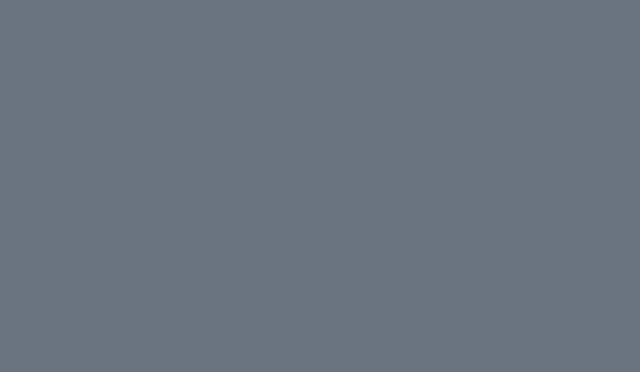
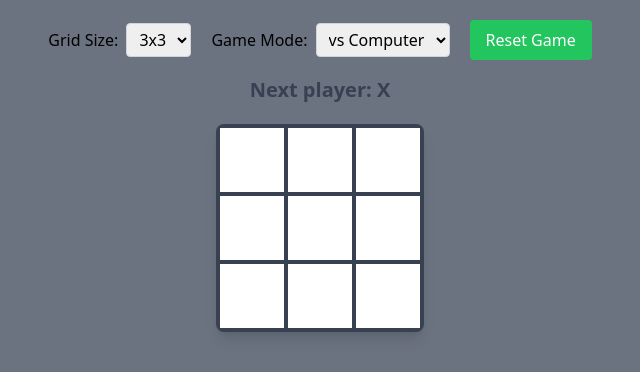
Before and after one commit to alank101/puzzle-games, a React (Create React App) app: page /TicTacToe in a window 1280 px wide. Before the commit this address had no page. Shown: the top 372 px of the page, without its empty margins (320-960 px from the left). Built offline with nearby package versions, Linux system fonts and the light colour scheme.

Commit message:
added tic tac toe game

```diff
--- a/src/components/App.jsx
+++ b/src/components/App.jsx
@@ -2,6 +2,7 @@ import React from "react";
 import { Routes, Route } from "react-router-dom";
 import {default as LandingPage} from './LandingPage'
 import Unruly from "./Unruly/Unruly";
+import TicTacToe from "./TicTacToe/TicTacToe";
 
 
 
@@ -13,6 +14,7 @@ export default function App() {
       <Routes>
         <Route path='/' element={<LandingPage />}></Route>
         <Route path='Unruly' element={<Unruly /> }></Route>
+        <Route path='TicTacToe' element={<TicTacToe />}></Route>
       </Routes>
     </div>
   );
--- a/src/components/LandingPage.jsx
+++ b/src/components/LandingPage.jsx
@@ -3,6 +3,7 @@ import { Link } from "react-router-dom";
 import Unruly from '../images/Unruly.png'
 import Connect_4 from '../images/Connect_4.png'
 import Placeholder from '../images/Placeholder.png'
+import TicTacToe from "./TicTacToe/TicTacToe";
 
 export default function LandingPage() {
     return (
@@ -23,6 +24,12 @@ export default function LandingPage() {
                         <Link to='/Unruly' className="flex flex-col items-center">
                             <img src={Unruly} alt='' className="w-64 h-64" />
                             <span>Unruly</span>
+                        </Link>
+                    </div>
+                    <div className="flex items-center space-x-2">
+                        <Link to='/TicTacToe' className="flex flex-col items-center">
+                            <img src={TicTacToe} alt='' className="w-64 h-64" />
+                            <span>Tic Tac Toe</span>
                         </Link>
                     </div>
                 </div>
--- /dev/null
+++ b/src/components/TicTacToe/TicTacToe.jsx
@@ -0,0 +1,209 @@
+import React, { useState, useEffect } from "react";
+
+export default function TicTacToe() {
+    const [gridSize, setGridSize] = useState(3);
+    const [board, setBoard] = useState(createEmptyBoard(gridSize));
+    const [isXNext, setIsXNext] = useState(true);
+    const [gameMode, setGameMode] = useState('computer'); // 'computer' or 'human'
+
+    function createEmptyBoard(size) {
+        return Array(size).fill(null).map(() => Array(size).fill(null));
+    }
+
+    const handleClick = (row, col) => {
+        if (board[row][col] || calculateWinner(board)) return;
+
+        const newBoard = board.map(row => [...row]);
+        newBoard[row][col] = isXNext ? 'X' : 'O';
+        setBoard(newBoard);
+        setIsXNext(!isXNext);
+    };
+
+    const calculateWinner = (squares) => {
+        // Check rows
+        for (let i = 0; i < gridSize; i++) {
+            if (squares[i].every(square => square === squares[i][0] && square !== null)) {
+                return squares[i][0];
+            }
+        }
+
+        // Check columns
+        for (let i = 0; i < gridSize; i++) {
+            if (squares.every(row => row[i] === squares[0][i] && row[i] !== null)) {
+                return squares[0][i];
+            }
+        }
+
+        // Check diagonals
+        let mainDiagonal = true;
+        let antiDiagonal = true;
+        for (let i = 0; i < gridSize; i++) {
+            if (squares[i][i] !== squares[0][0] || squares[i][i] === null) {
+                mainDiagonal = false;
+            }
+            if (squares[i][gridSize - 1 - i] !== squares[0][gridSize - 1] || squares[i][gridSize - 1 - i] === null) {
+                antiDiagonal = false;
+            }
+        }
+        if (mainDiagonal) return squares[0][0];
+        if (antiDiagonal) return squares[0][gridSize - 1];
+
+        return null;
+    };
+
+    const findBestMove = (board) => {
+        // Try to win
+        for (let i = 0; i < gridSize; i++) {
+            for (let j = 0; j < gridSize; j++) {
+                if (!board[i][j]) {
+                    const newBoard = board.map(row => [...row]);
+                    newBoard[i][j] = 'O';
+                    if (calculateWinner(newBoard) === 'O') {
+                        return [i, j];
+                    }
+                }
+            }
+        }
+
+        // Block player from winning
+        for (let i = 0; i < gridSize; i++) {
+            for (let j = 0; j < gridSize; j++) {
+                if (!board[i][j]) {
+                    const newBoard = board.map(row => [...row]);
+                    newBoard[i][j] = 'X';
+                    if (calculateWinner(newBoard) === 'X') {
+                        return [i, j];
+                    }
+                }
+            }
+        }
+
+        // Try to take center if available
+        const center = Math.floor(gridSize / 2);
+        if (!board[center][center]) {
+            return [center, center];
+        }
+
+        // Take any available corner
+        const corners = [
+            [0, 0],
+            [0, gridSize - 1],
+            [gridSize - 1, 0],
+            [gridSize - 1, gridSize - 1]
+        ];
+        for (const [i, j] of corners) {
+            if (!board[i][j]) {
+                return [i, j];
+            }
+        }
+
+        // Take any available edge
+        for (let i = 0; i < gridSize; i++) {
+            for (let j = 0; j < gridSize; j++) {
+                if (!board[i][j]) {
+                    return [i, j];
+                }
+            }
+        }
+
+        return null;
+    };
+
+    useEffect(() => {
+        if (!isXNext && gameMode === 'computer') {
+            const timer = setTimeout(() => {
+                const move = findBestMove(board);
+                if (move) {
+                    const [row, col] = move;
+                    const newBoard = board.map(row => [...row]);
+                    newBoard[row][col] = 'O';
+                    setBoard(newBoard);
+                    setIsXNext(true);
+                }
+            }, 500);
+
+            return () => clearTimeout(timer);
+        }
+    }, [isXNext, board, gameMode]);
+
+    const resetGame = () => {
+        setBoard(createEmptyBoard(gridSize));
+        setIsXNext(true);
+    };
+
+    const winner = calculateWinner(board);
+    const status = winner
+        ? `Winner: ${winner}`
+        : board.flat().every(square => square)
+        ? "Game is a draw!"
+        : `Next player: ${isXNext ? 'X' : 'O'}`;
+
+    return (
+        <div className="flex flex-col items-center gap-5 p-5 max-w-2xl mx-auto">
+            <div className="flex flex-col gap-4 items-center">
+                <div className="flex gap-5 items-center">
+                    <label className="flex items-center gap-2">
+                        Grid Size:
+                        <select
+                            value={gridSize}
+                            onChange={(e) => {
+                                const newSize = Number(e.target.value);
+                                setGridSize(newSize);
+                                setBoard(createEmptyBoard(newSize));
+                                setIsXNext(true);
+                            }}
+                            className="px-2 py-1 rounded border border-gray-300 focus:outline-none focus:ring-2 focus:ring-green-500"
+                        >
+                            <option value={3}>3x3</option>
+                            <option value={4}>4x4</option>
+                            <option value={5}>5x5</option>
+                        </select>
+                    </label>
+                    <label className="flex items-center gap-2">
+                        Game Mode:
+                        <select
+                            value={gameMode}
+                            onChange={(e) => {
+                                setGameMode(e.target.value);
+                                resetGame();
+                            }}
+                            className="px-2 py-1 rounded border border-gray-300 focus:outline-none focus:ring-2 focus:ring-green-500"
+                        >
+                            <option value="computer">vs Computer</option>
+                            <option value="human">vs Human</option>
+                        </select>
+                    </label>
+                    <button
+                        onClick={resetGame}
+                        className="px-4 py-2 bg-green-500 text-white rounded hover:bg-green-600 transition-colors duration-200"
+                    >
+                        Reset Game
+                    </button>
+                </div>
+                <div className="text-xl font-bold text-gray-700">{status}</div>
+            </div>
+            <div
+                className="grid gap-1 bg-gray-700 p-1 rounded-lg shadow-lg"
+                style={{
+                    gridTemplateColumns: `repeat(${gridSize}, minmax(0, 1fr))`,
+                    gridTemplateRows: `repeat(${gridSize}, minmax(0, 1fr))`
+                }}
+            >
+                {board.map((row, rowIndex) => (
+                    row.map((cell, colIndex) => (
+                        <button
+                            key={`${rowIndex}-${colIndex}`}
+                            className={`w-16 h-16 bg-white text-2xl font-bold transition-colors duration-200 focus:outline-none focus:ring-2 focus:ring-green-500 ${
+                                !cell ? 'hover:bg-gray-50 cursor-pointer' : 'cursor-not-allowed'
+                            }`}
+                            onClick={() => handleClick(rowIndex, colIndex)}
+                            disabled={cell !== null || (!isXNext && gameMode === 'computer')}
+                        >
+                            {cell}
+                        </button>
+                    ))
+                ))}
+            </div>
+        </div>
+    );
+}
```
